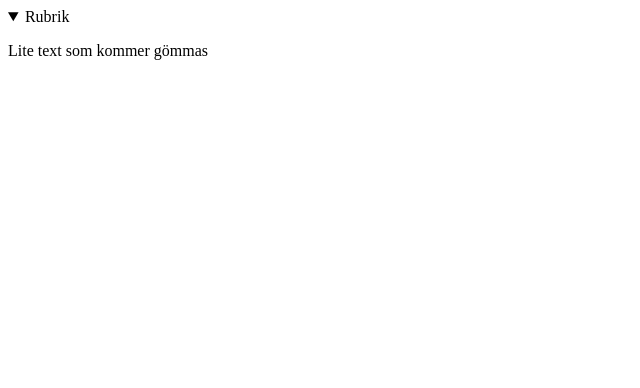
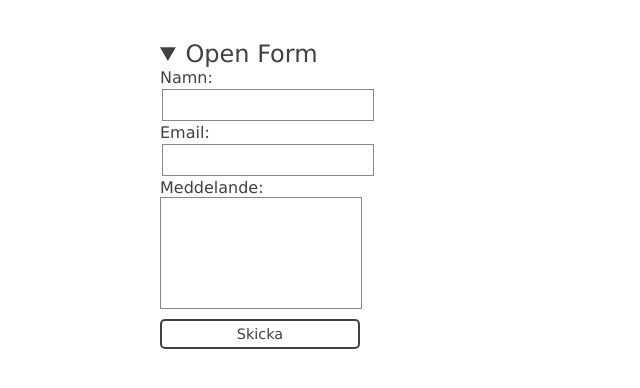
Before and after one commit to mihini/polyfilldetails, a plain HTML site: page index.html in a window 1280 px wide. Shown: the whole page, without its empty margins (0-640 px from the left). Drawn offline with nearby package versions, Linux system fonts and the light colour scheme.

Commit message:
added css

```diff
--- a/index.html
+++ b/index.html
@@ -2,23 +2,31 @@
 <html>
   <head>
     <meta charset="utf-8">
-    <title></title>
+    <title>Polyfill</title>
+    <link rel="stylesheet" href="style.css" type="text/css"/>
   </head>
   <body>
+    <div class="content">
+      <details open>
+        <summary>
+          Open Form
+        </summary>
+        <div class="content-details contentDetails">
+          <form>
+            <label for="name">Namn:</label>
+            <input id="name" type="text" />
 
-    <details id="details" open>
-      <summary>
-        Rubrik
-      </summary>
-      <div class="content">
-        <p>
-          Lite text som kommer gömmas
-        </p>
-      </div>
+            <label for="mail">Email:</label>
+            <input id="mail" type="email"/>
 
-
-    </details>
-
+            <label for="msg">Meddelande:</label>
+            <textarea id="msg"></textarea>
+            <button>Skicka</button>
+          </form>
+        </div>
+      </details>
+    </div>
+    <script src="jquery-3.1.1.min.js"></script>
     <script src="main.js"></script>
   </body>
 </html>
--- a/main.js
+++ b/main.js
@@ -1,12 +1,35 @@
-var details = document.getElementById("details");
-var content = document.getElementsByClassName("content")[0];
-// console.log(details.open);
-// console.log(content);
+var detailsSupported = !!window.HTMLDetailsElement;
+var att = $('details').attr('open');
 
-details.addEventListener("click", function(){
-  if(details.open){
-    content.style.visibility= "hidden";
-  }else{
-    content.style.visibility= "visible";
-  }
-});
+var triDown = "▼";
+
+if(!detailsSupported){
+  var btn = $('<button>', {
+    'class': 'summary',
+    'html': triDown + $('summary').text(),
+    click: function () {
+      $('.summary').empty();
+      var triRight = '►';
+      if(att){
+        $('.summary').text("Closed Form");
+        makeTriangle(triRight);
+        $('.contentDetails').hide();
+        att = false;
+      }else{
+        $('.summary').text("Open Form");
+        makeTriangle(triDown);
+        $('.contentDetails').show();
+        att = true;
+      }
+    }
+  });
+  $('summary').empty().append(btn);
+  //put btn in summary
+  $('summary').append(btn);
+
+  var makeTriangle = function(triangle) {
+    // var str = $('.summary').text();
+    // $('.summary').text(str.substring(1));
+    $('.summary').prepend(triangle);
+  };
+}
--- /dev/null
+++ b/style.css
@@ -0,0 +1,92 @@
+* {
+  margin: 0;
+  padding: 0;
+}
+
+p,
+label,
+details,
+button,
+input,
+textarea {
+  font-family: verdana, sans-serif;
+  color: #414141;
+}
+
+details,
+.details {
+
+}
+
+summary,
+.summary {
+  font-size: 1.5em;
+  cursor: pointer;
+}
+
+.content {
+  width: 960px;
+  margin: 40px auto;
+}
+
+details {
+  margin: 40px auto;
+}
+textarea:focus,
+input:focus,
+button:focus {
+  outline: 1px dotted red;
+}
+
+/*summary:focus {
+  outline:1px dotted black;
+}*/
+
+/*.contentDet {
+  text-align: center;
+}*/
+
+/*
+
+tag, t.ex. 'p':    0 0 1
+klass, t.ex. .foo: 0 1 0
+id, t.ex. #bar =   1 0 0
+
+*/
+
+input,
+textarea {
+  border: 1px solid #888;
+  min-width: 190px;
+  font-size: 1em;
+  display: block;
+  padding: 5px;
+}
+
+input{
+  min-height: 20px;
+  margin: 2px;
+}
+
+textarea {
+  resize: none;
+  min-height: 100px;
+  overflow:auto;
+}
+
+button {
+  width: 200px;
+  height: 30px;
+  border-radius: 5px;
+  border: 2px solid #414141;
+  cursor: pointer;
+  background-color: #fff;
+  font-size: 0.9em;
+  margin-top: 10px;
+}
+
+.summary{
+  font-size: 1em;
+  border: none;
+  display: block;
+}
```
